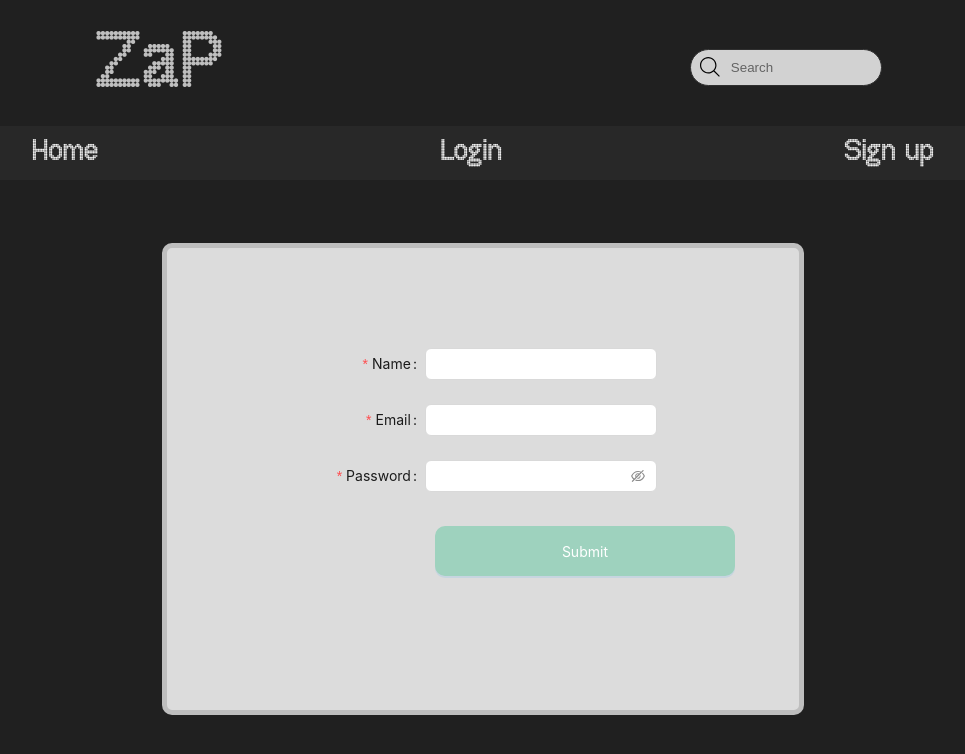
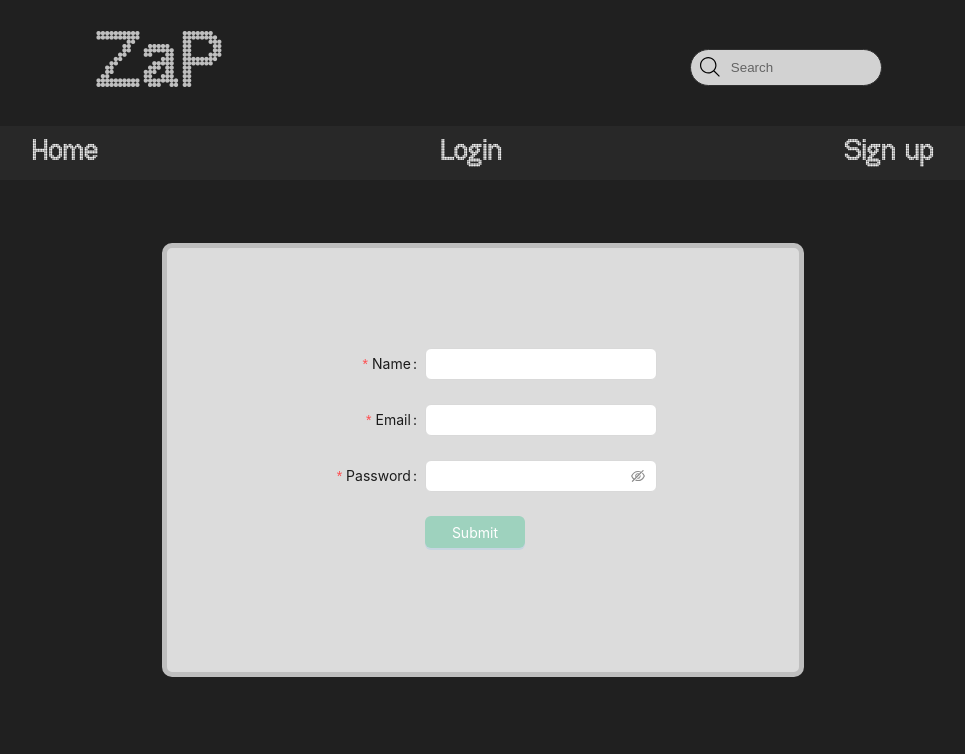
Before and after one commit to AdrianRgGit/e-commerce-ZaP-Front, a React (Vite) app: page /signup in a window 1280 px wide. Shown: the top 754 px of the page, without its empty margins (157-1122 px from the left). Built offline with nearby package versions, Linux system fonts and the light colour scheme.

Commit message:
solucionado lo del boton del login

```diff
--- a/src/components/Users/Login/Login.jsx
+++ b/src/components/Users/Login/Login.jsx
@@ -82,7 +82,7 @@ const Login = () => {
             span: 16,
           }}
         >
-          <Button className="button" type="primary" htmlType="submit">
+          <Button className="submit-button" type="primary" htmlType="submit">
             Submit
           </Button>
         </Form.Item>
--- a/src/components/Users/Login/Login.scss
+++ b/src/components/Users/Login/Login.scss
@@ -15,3 +15,8 @@
 .form-style {
   padding: 100px;
 }
+
+.submit-button {
+  width: 100px;
+  background-color: $secondary-color;
+}
--- a/src/components/Users/SignUp/SignUp.jsx
+++ b/src/components/Users/SignUp/SignUp.jsx
@@ -90,7 +90,7 @@ const SignUp = () => {
             span: 16,
           }}
         >
-          <Button className="button" type="primary" htmlType="submit">
+          <Button className="submit-button" type="primary" htmlType="submit">
             Submit
           </Button>
         </Form.Item>
```
